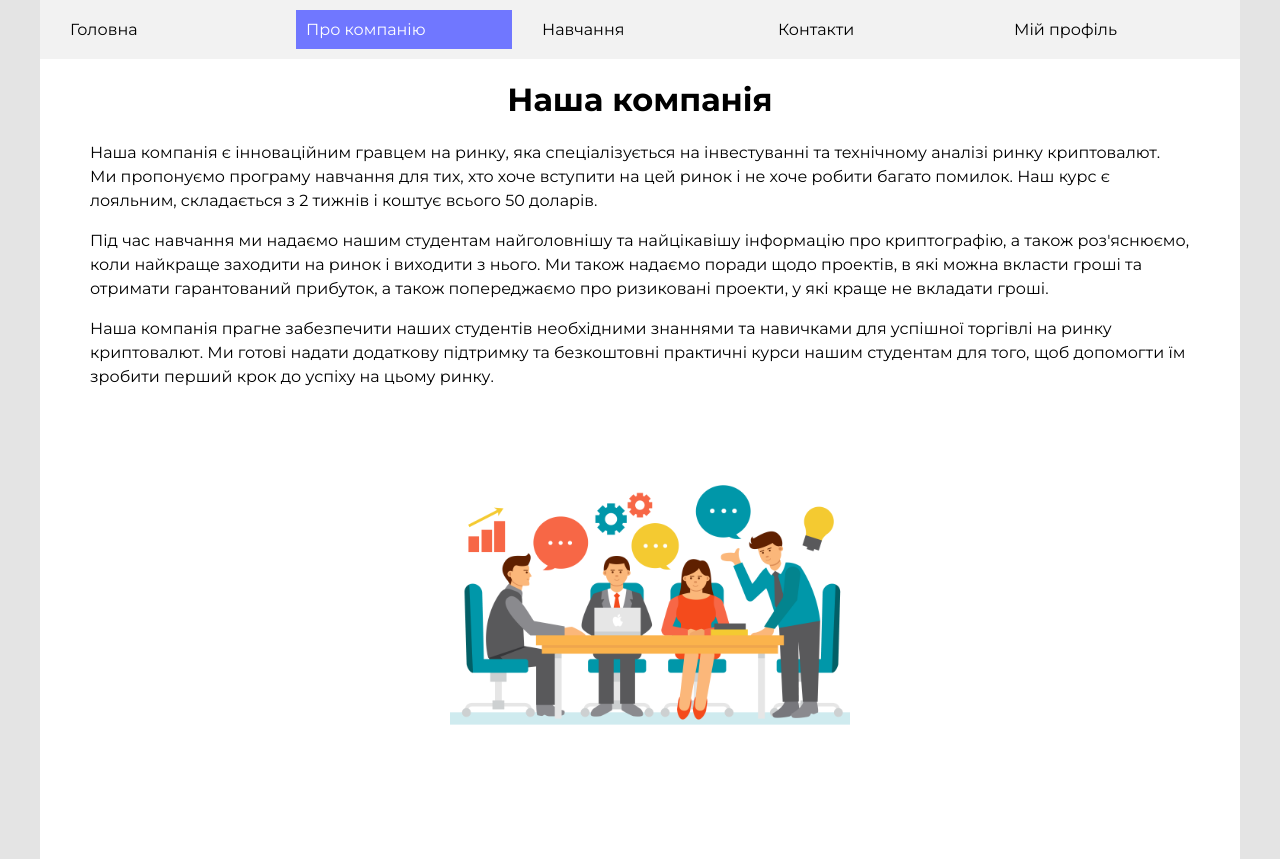
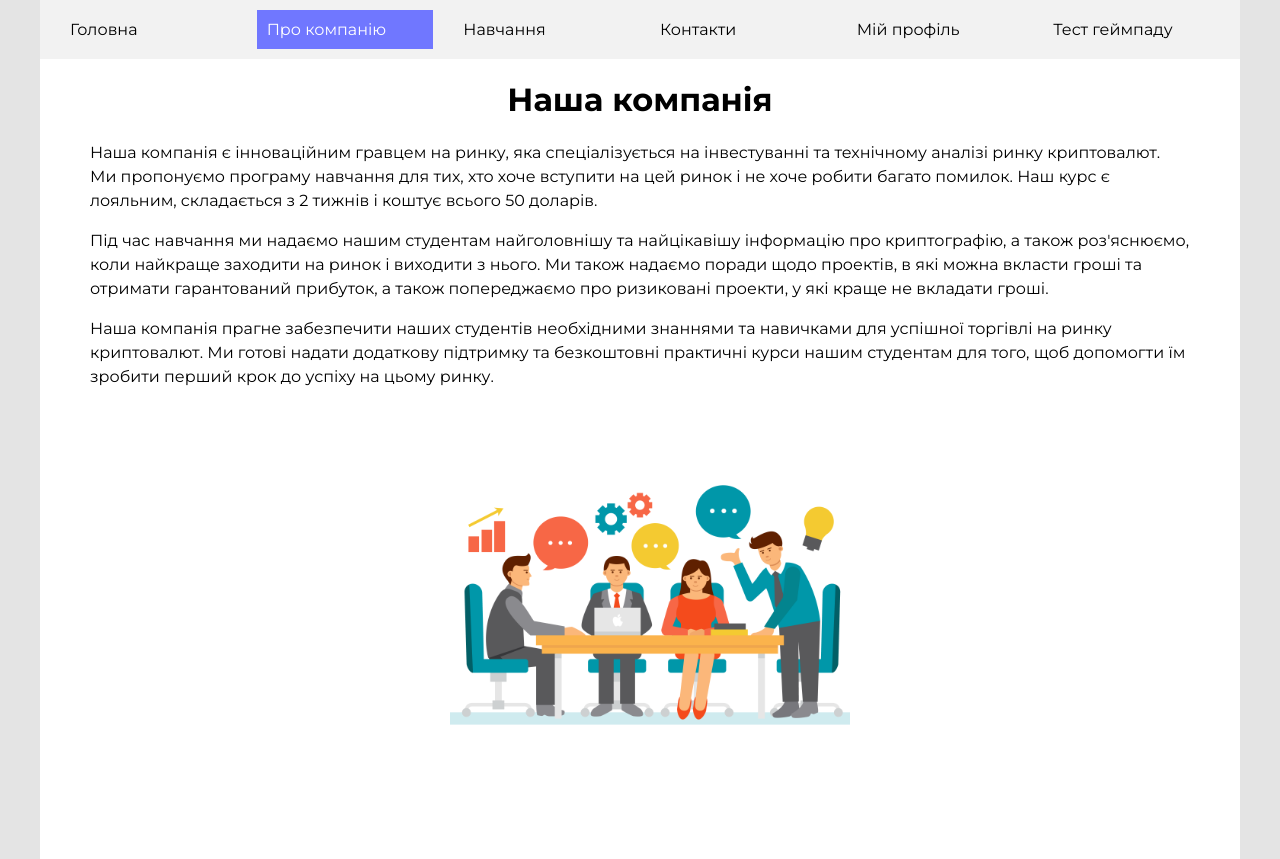
Before and after one commit to GetorixUn/coin2day, a plain HTML site: page about.html in a window 1280 px wide. Drawn offline with Linux system fonts and the light colour scheme.

Commit message:
Update about.html

```diff
--- a/about.html
+++ b/about.html
@@ -25,6 +25,7 @@
               <li class="menu_list"><a href="./education.html" class="menu_text ">Навчання</a></li>
               <li class="menu_list"><a href="./contacts.html" class="menu_text ">Контакти</a></li>
               <li class="menu_list"><a href="./profile.html" class="menu_text">Мій профіль</a></li>
+	      <li class="menu_list"><a href="./test_gamepad.html" class="menu_text">Тест геймпаду</a></li>
             </ul>
           </nav>
     </div>
```
